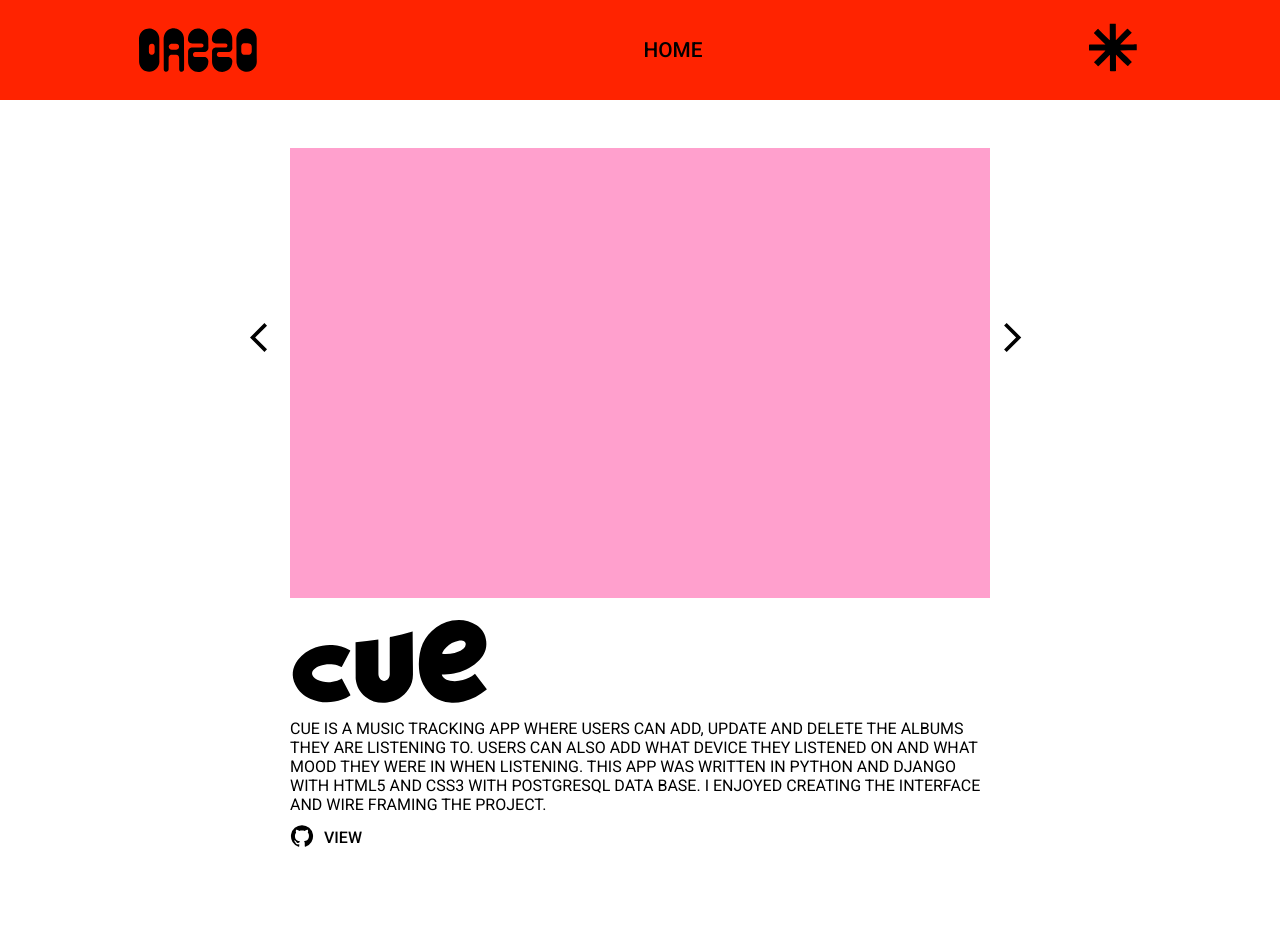
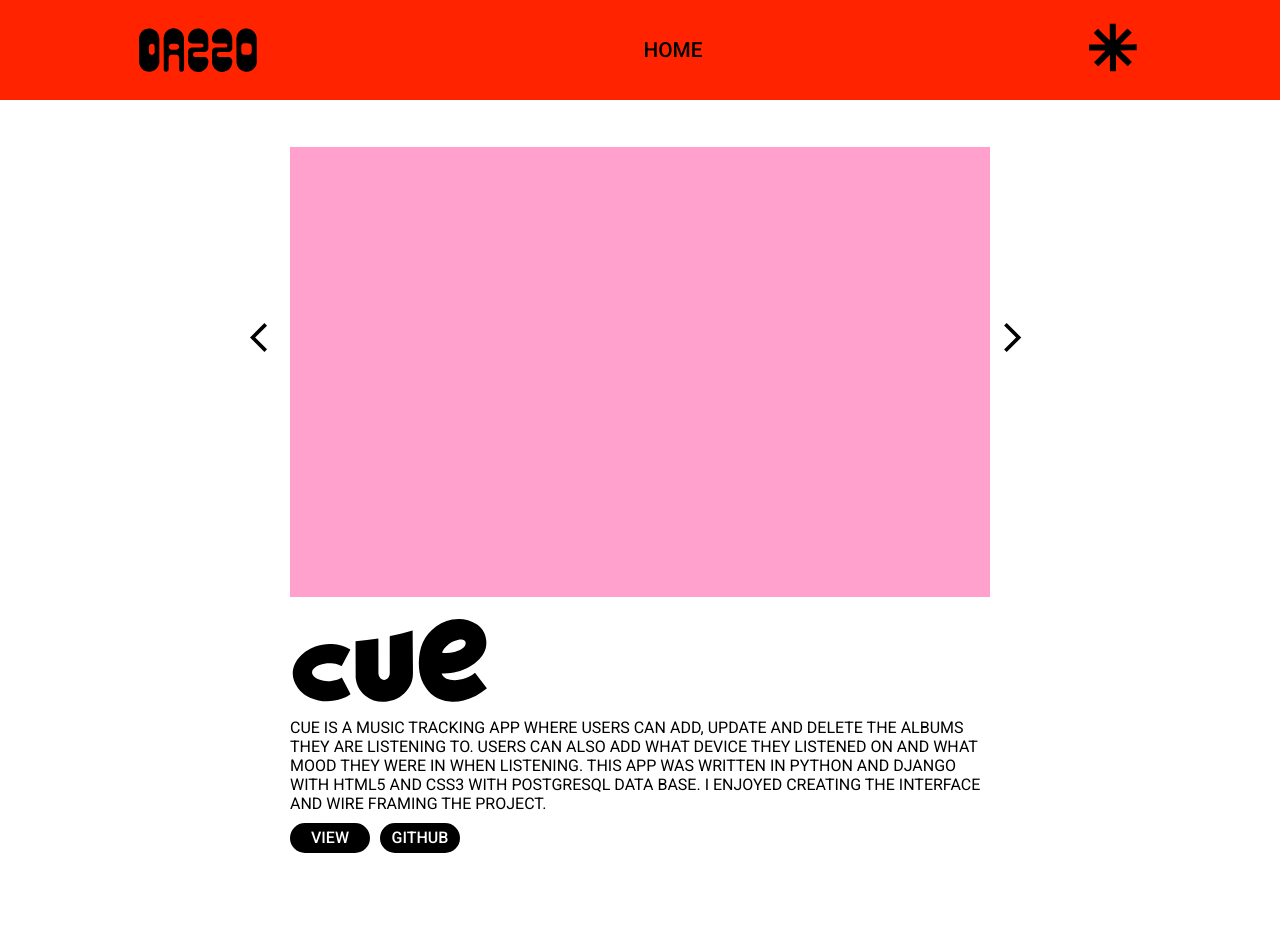
Before and after one commit to dazzoc/dazzoc, a React (Create React App) app: page /cue in a window 1280 px wide. Shown: the top 952 px of the page. Built offline with nearby package versions, Linux system fonts and the light colour scheme.

Commit message:
wip: buttons

```diff
--- a/src/pages/CueProject.js
+++ b/src/pages/CueProject.js
@@ -22,12 +22,12 @@ const CueProject = () => {
                     CUE IS A MUSIC TRACKING APP WHERE USERS CAN ADD, UPDATE AND DELETE THE ALBUMS THEY ARE LISTENING TO. USERS CAN ALSO ADD WHAT DEVICE THEY LISTENED ON AND WHAT MOOD THEY WERE IN WHEN LISTENING. THIS APP WAS WRITTEN IN PYTHON AND DJANGO WITH HTML5 AND CSS3 WITH POSTGRESQL DATA BASE. I ENJOYED CREATING THE INTERFACE AND WIRE FRAMING THE PROJECT.
                 </SlideDes>
                 <LinkContainer>
-                    <LinkItem href='https://github.com/dazzoc/CueApp' target='_blank' rel="noreferrer">
-                        <GitHubIcon />
-                    </LinkItem>
                     <LinkItem href='https://cuemusicapp.herokuapp.com/' target='_blank'
                     rel='noreferrer'>
                         <Deploy>VIEW</Deploy>
+                    </LinkItem>
+                    <LinkItem href='https://github.com/dazzoc/CueApp' target='_blank' rel="noreferrer">
+                        <Deploy>GITHUB</Deploy>
                     </LinkItem>
                 </LinkContainer>
             </InfoContainer>
--- a/src/pages/DocetProject.js
+++ b/src/pages/DocetProject.js
@@ -1,6 +1,5 @@
 import Footer from '../components/Footer';
 import PageNav from '../components/PageNav';
-import GitHubIcon from '@mui/icons-material/GitHub';
 import Docet from '../images/DOCET-head-01.svg';
 import { ProjectContainer, ProjectBg, SlideWrapper, SliderButtons, InfoContainer, SlideLogo, SlideDes, LinkContainer, LinkItem, Deploy, PrevArrow, NextArrow } from './PageElements';
 
@@ -22,11 +21,11 @@ const DocetProject = () => {
                     DOCET IS A TO-DO LIST APP WHERE USERS CAN ADD THINGS THEY NEED TO GET DONE. A WAY TO KEEP TRACK OF THINGS BASED ON URGENCY AND USERS CAN UPDATE IS THEY NEED TO AND DELETE WHEN DONE. THIS PROJECT USES NODE, EXPRESS, HTML5 AND CSS3. I WANTED THE APP TO BE CLEAN AND SIMPLE TO USE BUT FUN TO USE AT THE SAME TIME.
                 </SlideDes>
                 <LinkContainer>
-                    <LinkItem href='https://github.com/dazzoc/To-Do-App' target='_blank' rel="noreferrer">
-                        <GitHubIcon />
-                    </LinkItem>
                     <LinkItem href='https://docet.herokuapp.com/items' target='_blank' rel='noreferrer'>
                         <Deploy>VIEW</Deploy>
+                    </LinkItem>
+                    <LinkItem href='https://github.com/dazzoc/To-Do-App' target='_blank' rel="noreferrer">
+                        <Deploy>GITHUB</Deploy>
                     </LinkItem>
                 </LinkContainer>
             </InfoContainer>
--- a/src/pages/HexProject.js
+++ b/src/pages/HexProject.js
@@ -1,6 +1,5 @@
 import Footer from '../components/Footer';
 import PageNav from '../components/PageNav';
-import GitHubIcon from '@mui/icons-material/GitHub';
 import { ProjectContainer, ProjectBg, SlideWrapper, SliderButtons, InfoContainer, HexLogo, SlideDes, LinkContainer, LinkItem, Deploy, PrevArrow, NextArrow } from './PageElements';
 
 const HexProject = () => {
@@ -25,11 +24,11 @@ const HexProject = () => {
                     HEX: COLOR APP IS AN APP WHERE USERS CAN ENTER IN A HEX CODE AND THE COLOR API WILL RETURN THE COLOR ASSOCIATED WITH THAT CODE. THIS WAS MY FIRST EVER WEB PROJECT AND I WAS SO EXCITED ABOUT CSS THAT I BUILT THE IMAGE OUT OF CSS SHAPES AND NO IMAGES. IT IS NOT RESPONSIVE, BUT IM PROUD OF IT. I LOVE COLOR SO I MADE MY FIRST PROJECT ABOUT HEX CODES. ENJOY!
                 </SlideDes>
                 <LinkContainer>
-                    <LinkItem href='https://github.com/dazzoc/Hex-Color-App' target='_blank' rel="noreferrer">
-                        <GitHubIcon />
-                    </LinkItem>
                     <LinkItem href='https://dazzoc.github.io/Hex-Color-App/' target='_blank' rel='noreferrer'>
                         <Deploy>VIEW</Deploy>
+                    </LinkItem>
+                    <LinkItem href='https://github.com/dazzoc/Hex-Color-App' target='_blank' rel="noreferrer">
+                        <Deploy>GITHUB</Deploy>
                     </LinkItem>
                 </LinkContainer>
             </InfoContainer>
--- a/src/pages/NomnomProject.js
+++ b/src/pages/NomnomProject.js
@@ -1,7 +1,6 @@
 import Footer from '../components/Footer';
 import PageNav from '../components/PageNav';
 import Nomnom from '../images/NomNom-logo.svg';
-import GitHubIcon from '@mui/icons-material/GitHub';
 import { ProjectContainer, ProjectBg, SlideWrapper, SliderButtons, InfoContainer, SlideLogo, SlideDes, LinkContainer, LinkItem, Deploy, PrevArrow, NextArrow } from './PageElements';
 
 const NomnomProject = () => {
@@ -22,11 +21,11 @@ const NomnomProject = () => {
                     NOMNOM IS A RECIPE APP WHERE USERS CAN ADD, UPDATE, AND DELETE THEIR RECIPES. THEY CAN ALSO SEARCH FOR RANDOM RECIPES FORM THE SPOONACULAR API. IN THIS PROJECT I TOOK ON LEAD FRONTEND DEVELOPER / UX/UI DESIGN. FUN PROJECT WERE I CREATED THE LOGO, WIRE FRAMES, MARKUP & THE FRONTEND ARCHITECHTURE TO CREATE A GOOD USER EXPERIENCE. THIS PROJECT USES THE MERN STACK WITH MONGO DB, EXPRESS, REACT AND NODE.
                 </SlideDes>
                 <LinkContainer>
-                    <LinkItem href='https://github.com/youngking509/nom-nom-frontend' target='_blank' rel="noreferrer">
-                        <GitHubIcon />
-                    </LinkItem>
                     <LinkItem href='https://nom-nom.netlify.app/' target='_blank' rel='noreferrer'>
                         <Deploy>VIEW</Deploy>
+                    </LinkItem>
+                    <LinkItem href='https://github.com/youngking509/nom-nom-frontend' target='_blank' rel="noreferrer">
+                        <Deploy>GITHUB</Deploy>
                     </LinkItem>
                 </LinkContainer>
             </InfoContainer>
--- a/src/pages/PageElements.js
+++ b/src/pages/PageElements.js
@@ -68,6 +68,14 @@ export const SlideDes = styled.p`
 
 export const Deploy = styled.p`
     font-weight: 500;
+    width: 80px;
+    height: 30px;
+    border-radius: 50px;
+    display: flex;
+    justify-content: center;
+    align-items: center;
+    background-color: #000;
+    color: #fff;
 `;
 
 export const LinkItem = styled.a`
@@ -78,7 +86,7 @@ export const LinkItem = styled.a`
     transition: all 0.2s ease-in-out;
 
     &:hover {
-        transform: scale(1.1, 1.1);
+        transform: translateY(-2px);
         transition: all 0.2s ease-in-out;
     }
 `;
```
